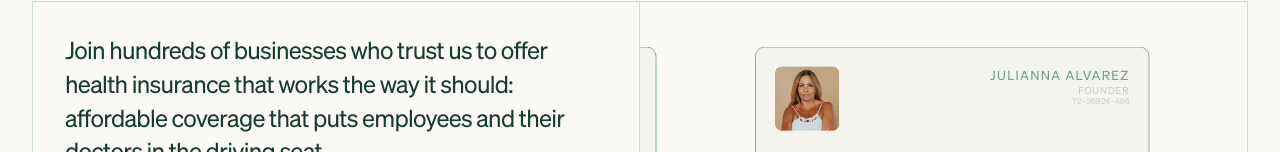
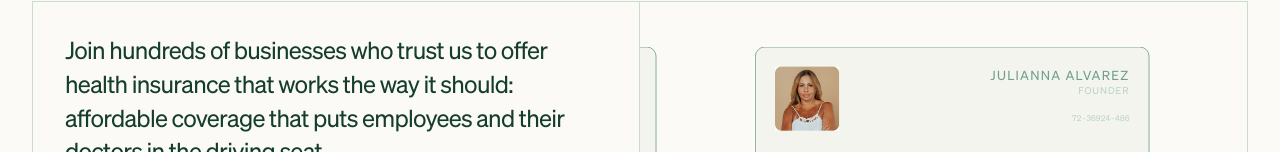
Before and after one commit to adam-kb/reform-collective-assessment, a Next.js app: page / in a window 1280 px wide. Shown: the part 648-800 px from the top of the page. Built offline with nearby package versions, Linux system fonts and the light colour scheme.

Commit message:
feat: Slide styling/enhancements

```diff
--- a/src/components/Slide.tsx
+++ b/src/components/Slide.tsx
@@ -15,11 +15,13 @@ const detailBarsClamp = getClampFrom(153, 307, 501, 1024);
 const barCodeClamp = getClampFrom(30, 60, 501, 1024);
 const borderRadiusClamp = getClampFrom(6, 12, 501, 1024);
 
+const userIdMarginClamp = getClampFrom(11, 21, 501, 1024);
+
 const SlideBox = styled.div`
-  min-height: 122px;
-  max-width: 240px;
-  aspect-ratio: 2;
+  aspect-ratio: 2 / 1;
+  height: auto;
   background: #f2f4ed;
+  min-width: 240px;
   border: 1px solid var(--green-300);
   color: var(--green-300);
   border-radius: ${borderRadiusClamp};
@@ -43,6 +45,10 @@ const SlideContent = styled.div`
 const SlideCol = styled.div`
   display: flex;
   flex-direction: column;
+
+  @media (min-width: 1024px) {
+    gap: 6px;
+  }s
 `;
 
 const SlideRow = styled.div`
@@ -56,8 +62,14 @@ const SlidePhoto = styled.div`
   width: 40px;
   height: auto;
 
+  img {
+    aspect-ratio: 1;
+    height: auto;
+  }
+
   @media (min-width: 501px) {
     width: ${profilePhotoClamp};
+    height: ${profilePhotoClamp};
   }
 `;
 
@@ -92,9 +104,16 @@ const SlideUserId = styled.p`
   text-align: right;
   opacity: 0.4;
   color: var(--green-300);
+  text-decoration: none !important;
+  user-select: text;
+  margin-top: 10px;
 
+  a {
+    text-decoration: none;
+  }
   @media (min-width: 501px) {
     font-size: ${userIdClamp};
+    margin-top: ${userIdMarginClamp};
   }
 `;
 
@@ -154,7 +173,7 @@ const Slide = ({ name, imgUrl, title, userId, company }: SlideProps) => {
           <div>
             <SlideName>{name}</SlideName>
             <SlideTitle>{title}</SlideTitle>
-            <SlideUserId>{userId}</SlideUserId>
+            <SlideUserId className="no-autolink">{userId}</SlideUserId>
           </div>
         </SlideRow>
         <SlideCol className="aligned-bottom">
--- a/src/styles/GlobalStyle.ts
+++ b/src/styles/GlobalStyle.ts
@@ -100,6 +100,12 @@ const GlobalStyle = createGlobalStyle`
     margin-left: auto;
     margin-right: auto;
   }
+
+  .no-autolink {
+    user-select: text;
+    -webkit-touch-callout: none;
+    text-decoration: none !important;
+  }
 `;
 
 export default GlobalStyle;
```
Also changed, not shown: src/styles/SliderStyles.ts (line endings or trailing spaces).
